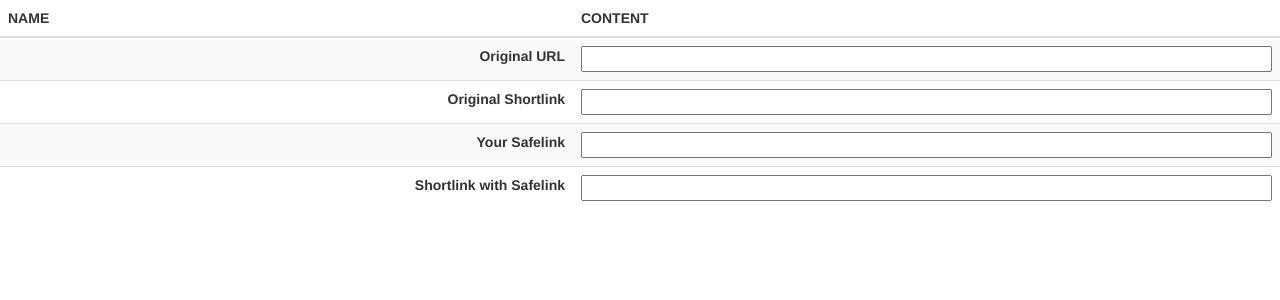
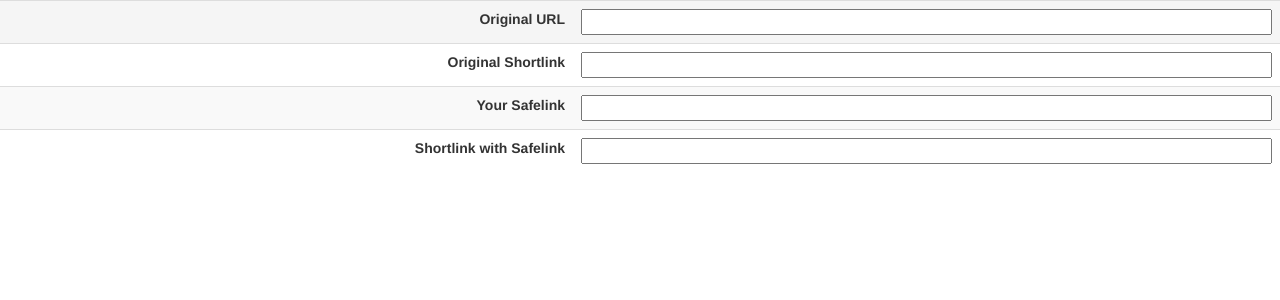
Before and after one commit to arachi007/arachi007.github.io, a Jekyll site: the page shortern.html, which Jekyll copies as it is, in a window 1280 px wide. Shown: the top 300 px of the page. Built offline with Jekyll 4.4.1, drawn with Linux system fonts in a browser that asks for light colours.

Commit message:
Update shortern.html

```diff
--- a/shortern.html
+++ b/shortern.html
@@ -10,12 +10,6 @@ input { width: 100%}
 <title>Goo.gl Shortern</title></head>
 <body>
 <table class="table table-striped table-hover table-responsive">
-<thead>
-<tr>
-<th>NAME</th>
-<th>CONTENT</th>
-</tr>
-</thead>
 <tbody>
 <tr>
 <td><label>Original URL</label></td>
```
